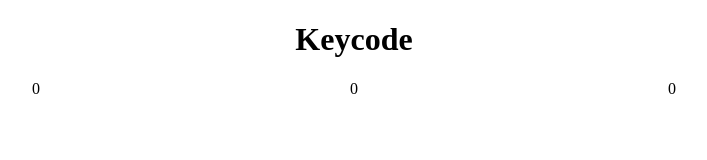
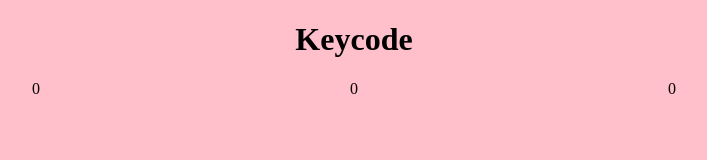
Before and after one commit to benmaudslay/keycode-challenge, a plain HTML site: page index.html in a window 1280 px wide. Shown: the whole page, without its empty margins (286-993 px from the left). Drawn offline with Linux system fonts and the light colour scheme.

Commit message:
background to pink

```diff
--- a/style.css
+++ b/style.css
@@ -1,3 +1,7 @@
+* {
+  background-color: pink;
+}
+
 .wrapper {
   display: flex;
   flex-direction: row;
```
